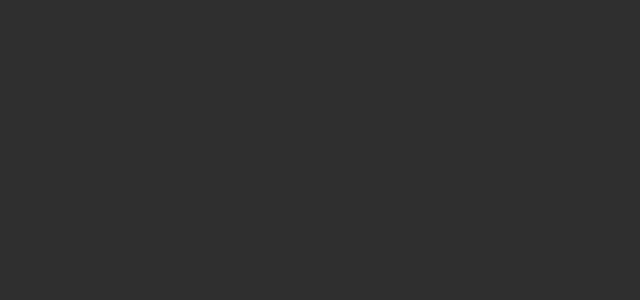
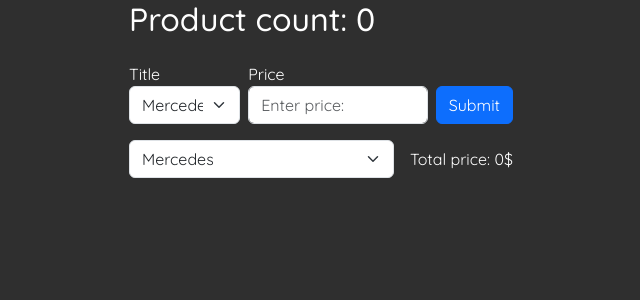
Before and after one commit to hac1yev/react-code-challenges, a React app: page / in a window 1280 px wide. Shown: the top 300 px of the page, without its empty margins (319-959 px from the left). Built offline with nearby package versions, Linux system fonts and the light colour scheme; the HTML template or start-up script is replaced by a standard one.

Commit message:
memoization

```diff
--- a/src/App.jsx
+++ b/src/App.jsx
@@ -8,6 +8,7 @@
 // import ImageSlider from "./components/ImageSlider";
 // import FilterSortSearch from "./components/FIilterSortSearch/FilterSortSearch";
 // import CustomForm from "./components/CutomForm/CustomForm";
+import MemoizationWrap from "./components/Memoization/MemoizationWrap";
 
 function App() {
   return (
@@ -22,6 +23,7 @@ function App() {
       {/* <ImageSlider /> */}
       {/* <FilterSortSearch /> */}
       {/* <CustomForm /> */}
+      <MemoizationWrap />
     </div>
   )
 }
--- /dev/null
+++ b/src/components/Memoization/AddMemoForm.jsx
@@ -0,0 +1,36 @@
+import PropTypes from 'prop-types';
+
+const AddMemoForm = ({ handleSubmit }) => {
+    console.log("ADD MEMO FORM");
+
+    return (
+        <form className="mt-4 d-flex align-items-center justify-content-center gap-2" onSubmit={handleSubmit}>
+            <div>
+                <label htmlFor="title">Title</label>
+                <select className="form-select" name='title' required aria-label="Default select example">
+                    <option value="mercedes">Mercedes</option>
+                    <option value="bmw">Bmw</option>
+                    <option value="audi">Audi</option>
+                </select>
+            </div>
+            <div>
+                <label htmlFor="price">Price</label>
+                <input
+                    type="number"
+                    id="price"
+                    name="price"
+                    className="form-control"
+                    placeholder="Enter price: "
+                    required
+                />
+            </div>
+            <button className="btn btn-primary align-self-end">Submit</button>
+        </form>
+    );
+};
+
+AddMemoForm.propTypes = {
+    handleSubmit: PropTypes.func.isRequired
+};
+
+export default AddMemoForm;
--- /dev/null
+++ b/src/components/Memoization/MemoItem.jsx
@@ -0,0 +1,22 @@
+import PropTypes from 'prop-types';
+import { memo } from 'react';
+
+const MemoItem = ({ product, handleDelete, id }) => {
+    console.log("MEMO ITEM");
+
+    return (
+        <div onClick={() => handleDelete(id)}>
+            {product?.title} {product?.price}$
+        </div>
+    );
+};
+
+const MemoizedMemoItem = memo(MemoItem);
+
+MemoItem.propTypes = {
+    product: PropTypes.object.isRequired,
+    handleDelete: PropTypes.func.isRequired,
+    id: PropTypes.string.isRequired,
+};
+
+export default MemoizedMemoItem;
--- /dev/null
+++ b/src/components/Memoization/MemoList.jsx
@@ -0,0 +1,32 @@
+import { memo, useCallback } from "react";
+import MemoItem from "./MemoItem";
+import PropTypes from 'prop-types';
+
+const MemoList = ({ products, setProducts }) => {
+    console.log("MEMO LIST");
+
+    const handleDelete = useCallback((id) => {
+        setProducts((prev) => {
+            const filteredProducts = prev.filter((product) => product.id !== id);
+
+            return filteredProducts;
+        });
+    }, [setProducts]);
+
+    return (
+        <ul className="mt-2">
+            {products.map((product) => (
+                <MemoItem handleDelete={handleDelete} id={product.id} key={product.id} product={product} />
+            ))}
+        </ul>
+    );
+};
+
+const MemoizedMemoList = memo(MemoList);
+
+MemoList.propTypes = {
+    products: PropTypes.array.isRequired,
+    setProducts: PropTypes.func.isRequired,
+};
+
+export default MemoizedMemoList;
--- /dev/null
+++ b/src/components/Memoization/MemoizationWrap.jsx
@@ -0,0 +1,40 @@
+import { useState } from "react";
+import AddMemoForm from "./AddMemoForm";
+import MemoList from "./MemoList";
+import TotalPrice from "./TotalPrice";
+import uniqid from 'uniqid';
+
+const MemoizationWrap = () => {
+    const [products,setProducts] = useState([]);
+
+    const handleSubmit = (e) => {
+        e.preventDefault();
+
+        const formData = new FormData(e.currentTarget);
+        const product = {
+            id: uniqid(),
+            title: formData.get("title"),
+            price: formData.get("price"),
+        };
+
+        setProducts(prev => {
+            return [
+                ...prev,
+                product
+            ]
+        });
+    };
+
+    console.log("MEMO WRAP");
+
+    return (
+        <div style={{ width: '30%' }}>
+            <h2>Product count: {products.length}</h2>
+            <AddMemoForm handleSubmit={handleSubmit} />
+            <TotalPrice products={products} />
+            <MemoList products={products} setProducts={setProducts} />
+        </div>
+    );
+};
+
+export default MemoizationWrap;
--- /dev/null
+++ b/src/components/Memoization/TotalPrice.jsx
@@ -0,0 +1,33 @@
+import PropTypes from 'prop-types';
+import { useState } from 'react';
+
+const TotalPrice = ({ products }) => {
+    const [value,setValue] = useState("mercedes");
+
+    const filteredValues = products.filter(product => product.title === value);
+
+    let totalProductPrice = filteredValues.reduce((total,item) => {
+        total += parseInt(item.price);
+        return total;
+    }, 0);
+
+    console.log("TOTAL PRICE");
+
+
+    return (
+        <div className="d-flex align-items-center gap-3">
+             <select className="form-select my-3" onChange={(e) => setValue(e.target.value)} aria-label="Default select example">
+                <option value="mercedes">Mercedes</option>
+                <option value="bmw">Bmw</option>
+                <option value="audi">Audi</option>
+            </select>
+            <p className="mb-0" style={{ whiteSpace: 'nowrap' }}>Total price: {totalProductPrice}$</p>
+        </div>
+    );
+};
+
+TotalPrice.propTypes = {
+    products: PropTypes.array.isRequired
+};
+
+export default TotalPrice;
```
